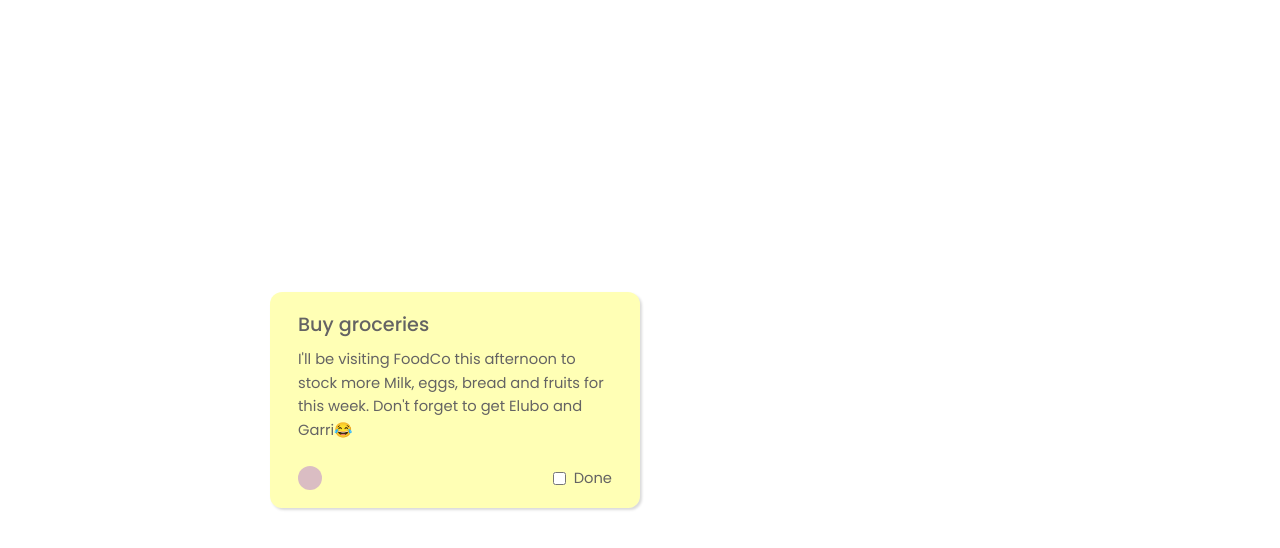
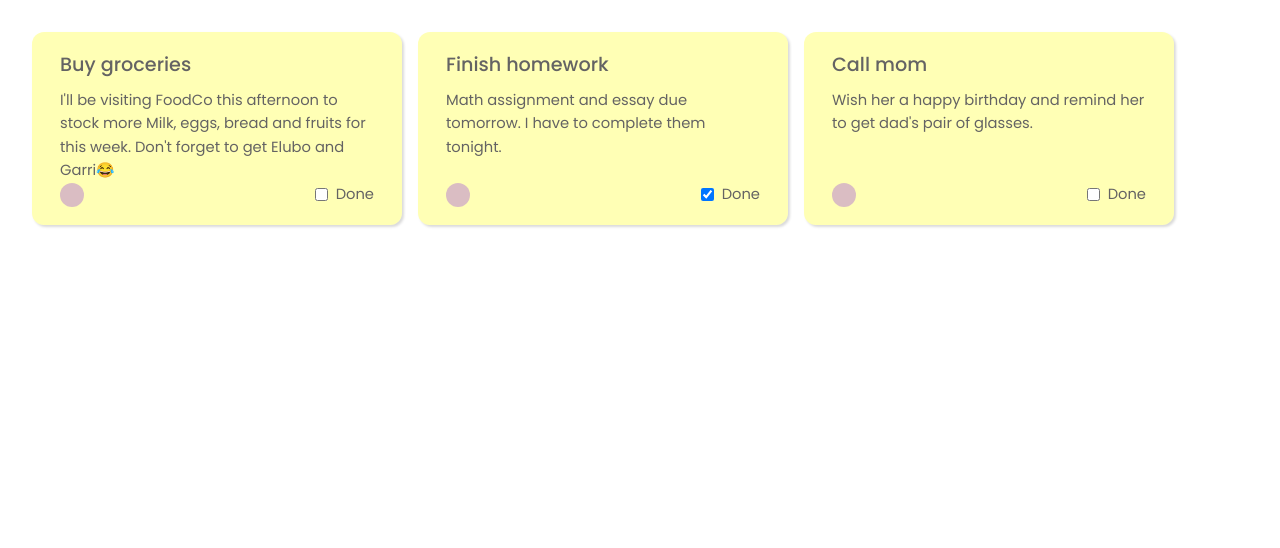
Before and after one commit to prodbyola/vue-todo, a Vue app: page / in a window 1280 px wide. Shown: the top 548 px of the page. Built offline with nearby package versions, Linux system fonts and the light colour scheme.

Commit message:
Created tasks array.

```diff
--- a/src/assets/main.css
+++ b/src/assets/main.css
@@ -12,30 +12,3 @@ body {
   font-family: 'Poppins', sans-serif;
   color: rgb(100, 99, 99);
 }
-
-a,
-.green {
-  text-decoration: none;
-  color: hsla(160, 100%, 37%, 1);
-  transition: 0.4s;
-  padding: 3px;
-}
-
-@media (hover: hover) {
-  a:hover {
-    background-color: hsla(160, 100%, 37%, 0.2);
-  }
-}
-
-@media (min-width: 1024px) {
-  body {
-    display: flex;
-    place-items: center;
-  }
-
-  #app {
-    display: grid;
-    grid-template-columns: 1fr 1fr;
-    padding: 0 2rem;
-  }
-}
--- a/src/components/TodoCard.vue
+++ b/src/components/TodoCard.vue
@@ -5,7 +5,7 @@
     <div class="tdc_footer">
       <div class="task_cat"></div>
       <div class="task_done">
-        <input type="checkbox" :model-value="done" />
+        <input type="checkbox" :checked="done" />
         <p>Done</p>
       </div>
     </div>
@@ -27,6 +27,7 @@
 
   .task_details {
     margin: 8px auto 24px auto;
+    height: 70px;
   }
 
   .tdc_footer {
--- a/src/views/HomeView.vue
+++ b/src/views/HomeView.vue
@@ -1,15 +1,42 @@
 <template>
-  <div>
-    <TodoCard :title="task.title" :details="task.details" :done="task.done" />
+  <div class="task_list">
+    <TodoCard
+      v-for="(task, index) in tasks"
+      :key="index"
+      :title="task.title"
+      :details="task.details"
+      :done="task.done"
+    />
   </div>
 </template>
 <script setup lang="ts">
 import TodoCard from '@/components/TodoCard.vue'
 
-const task = {
-  title: 'Buy groceries',
-  details:
-    "I'll be visiting FoodCo this afternoon to stock more Milk, eggs, bread and fruits for this week. Don't forget to get Elubo and Garri😂",
-  done: false
+const tasks = [
+  {
+    title: 'Buy groceries',
+    details:
+      "I'll be visiting FoodCo this afternoon to stock more Milk, eggs, bread and fruits for this week. Don't forget to get Elubo and Garri😂",
+    done: false
+  },
+  {
+    title: 'Finish homework',
+    details: 'Math assignment and essay due tomorrow. I have to complete them tonight.',
+    done: true
+  },
+  {
+    title: 'Call mom',
+    details: "Wish her a happy birthday and remind her to get dad's pair of glasses.",
+    done: false
+  }
+]
+</script>
+<style lang="scss" scoped>
+.task_list {
+  display: flex;
+  flex-wrap: wrap;
+  column-gap: 16px;
+  row-gap: 16px;
+  width: 100%;
 }
-</script>
+</style>
```
Also changed, not shown: 1 other file (tests, documents, lock files or other folders).
